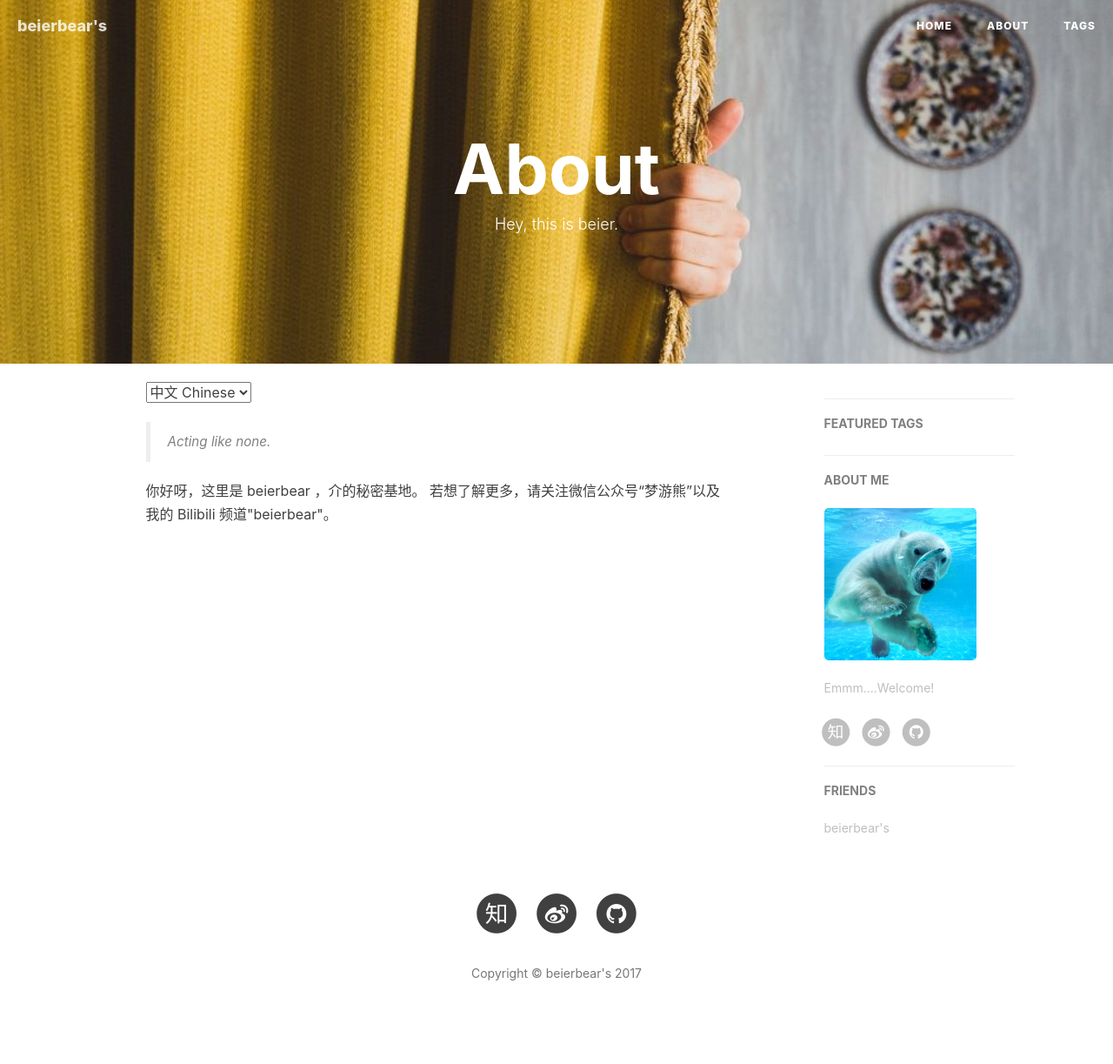
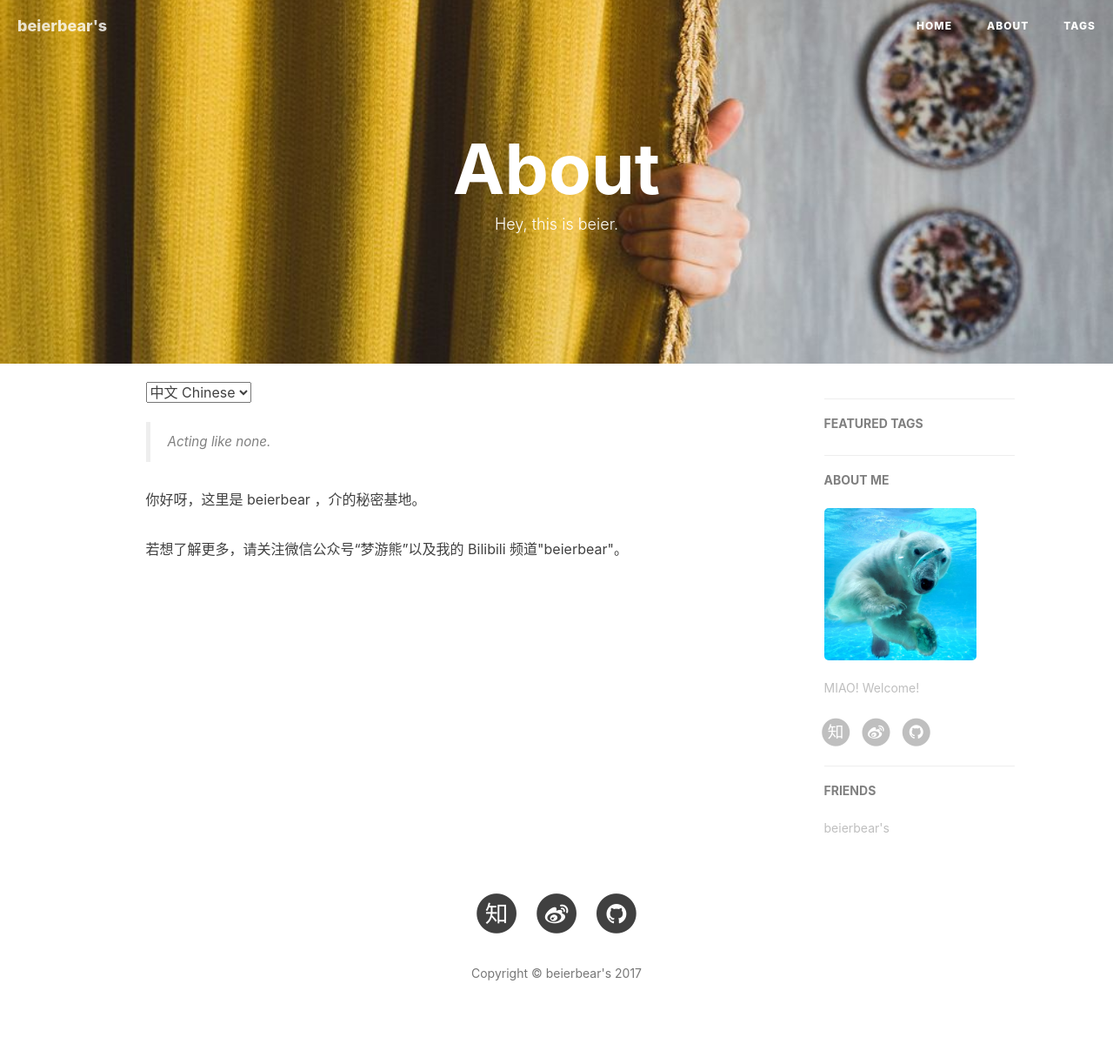
Before and after one commit to beierbear/beierbear.github.io, a Jekyll site: the page built from about.html, in a window 1280 px wide. Shown: the whole page at 87% size. Built offline with Jekyll 4.4.1, drawn with Linux system fonts in a browser that asks for light colours; nearby versions of some CDN libraries; comment, search, counter and statistics services are not loaded.

Commit message:
change 002*

```diff
--- a/_config.yml
+++ b/_config.yml
@@ -60,7 +60,7 @@ ga_domain: auto
 
 # Sidebar settings
 sidebar: true                           # whether or not using Sidebar.
-sidebar-about-description: "Emmm....Welcome!"
+sidebar-about-description: "MIAO! Welcome!"
 sidebar-avatar: /img/avatar.png      # use absolute URL, seeing it's used in both `/` and `/about/`
 
 
--- a/about.html
+++ b/about.html
@@ -18,8 +18,14 @@ header-img: "img/about-bg.jpeg"
     <blockquote>
         Acting like none.
     </blockquote>
-    你好呀，这里是 beierbear ，介的秘密基地。
+
+    <p>
+     你好呀，这里是 beierbear ，介的秘密基地。
+    </p>
+
+    <p>
     若想了解更多，请关注微信公众号“梦游熊”以及我的 Bilibili 频道"beierbear"。
+    </p>
 
 </div>
 
@@ -38,7 +44,8 @@ header-img: "img/about-bg.jpeg"
     </p>
 
     <p style="text-align:right;">
-    -- Love, JIE
+    Love,
+    JIE
     </p>
 
 </div>
```
